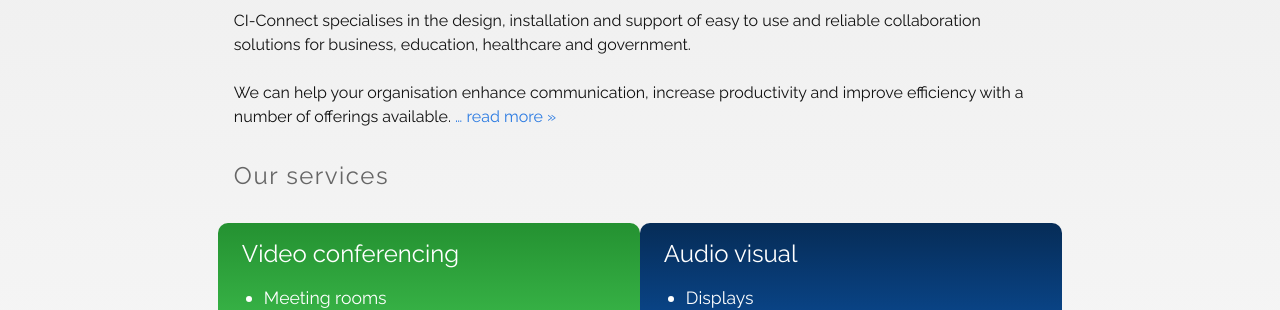
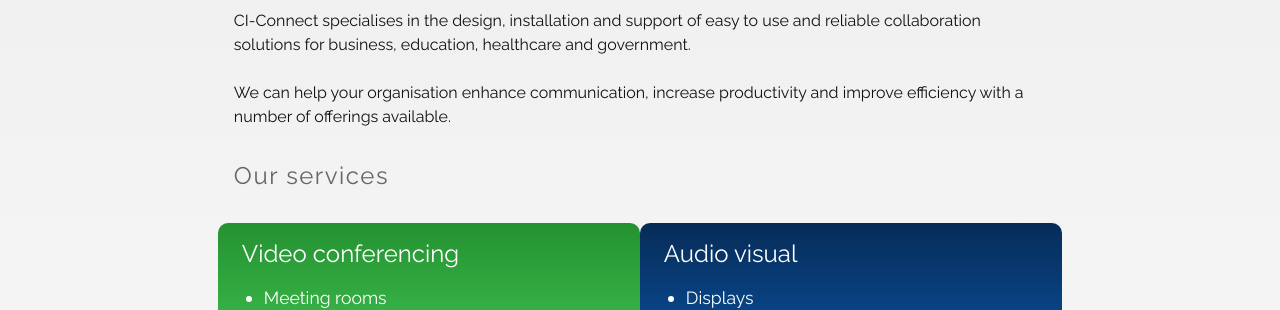
Before and after one commit to ciconnect/ciconnect.github.io, a Jekyll site: the page built from index.html, in a window 1280 px wide. Shown: the part 183-493 px from the top of the page. Built offline with Jekyll 4.4.1, drawn with Linux system fonts in a browser that asks for light colours.

Commit message:
Tidy up readmore link

```diff
--- a/_includes/posts/index.html
+++ b/_includes/posts/index.html
@@ -7,8 +7,8 @@
         <a class="post-link" href="{{ post.url | prepend: site.baseurl }}">{{ post.title }}</a>
       </h2>
       <h6>
-        {{ post.content | truncatewords: 50 }}
-        <a href="{{ post.url | prepend: site.baseurl }}">&hellip; read more &raquo;</a>
+        {{ post.content | truncatewords: 50, ' &hellip; ' }}
+        <a href="{{ post.url | prepend: site.baseurl }}">read more &raquo;</a>
       </h6>
     </li>
   {% endfor %}
--- a/index.html
+++ b/index.html
@@ -7,11 +7,7 @@
 
   <div class="intro-text">
     <h3>Complete solutions for communications integration.</h3>
-    <p>
-      {{ site.data.company.description | newline_to_br }}
-      <a href="/about">&hellip; read more &raquo;</a>
-    </p>
-
+    <p>{{ site.data.company.description | newline_to_br }}</p>
     {% include carousel/services.html %}
   </div>
   {% include carousel/testimonials.html %}
```
